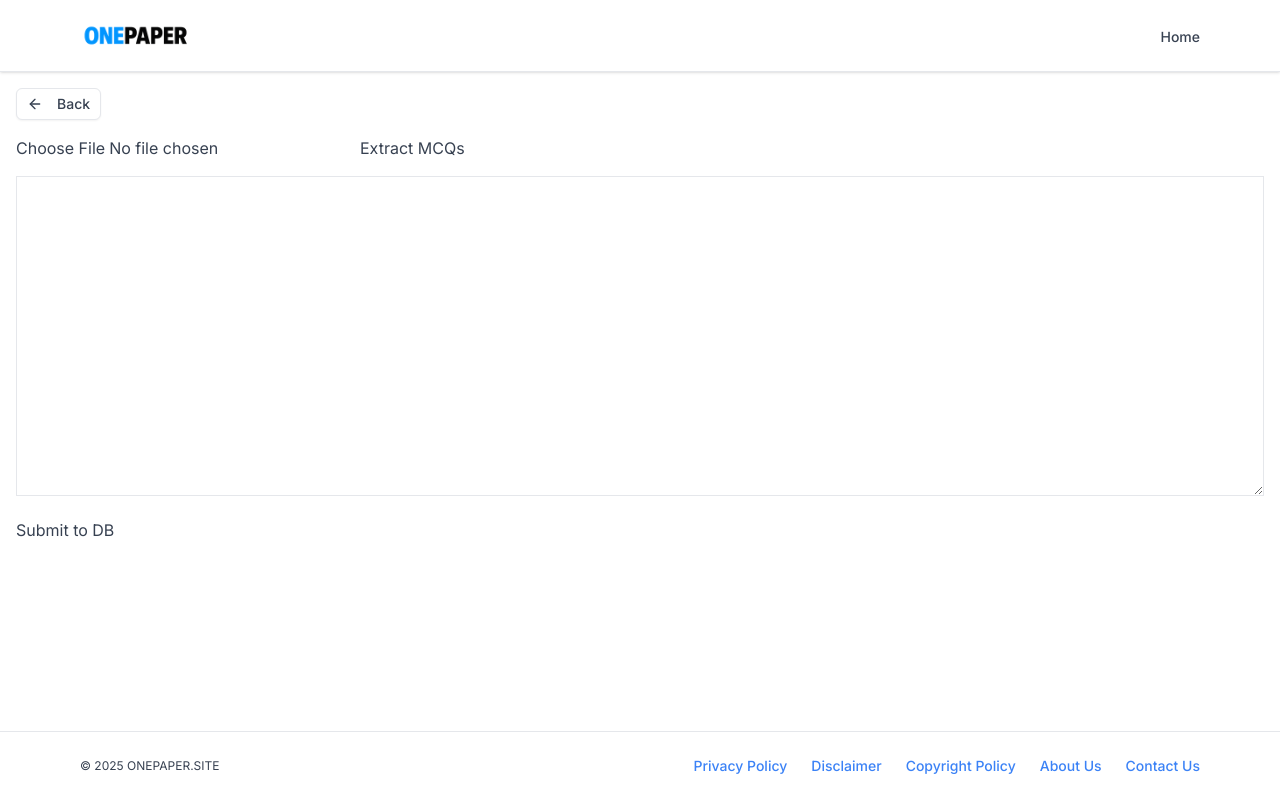
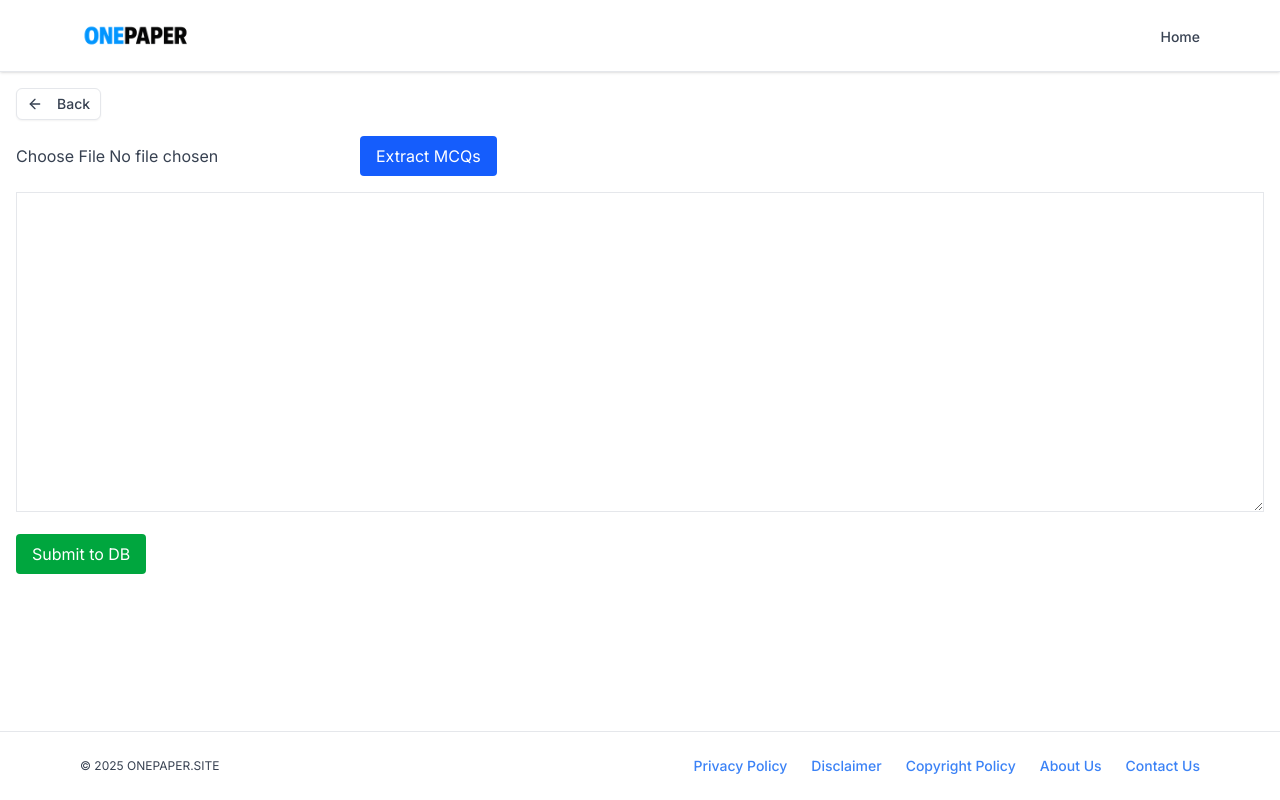
Before and after one commit to waqarkhan424/mcqs-app, a Next.js app: page /admin/mcqs-upload2 in a window 1280 px wide. Built offline with nearby package versions, Linux system fonts and the light colour scheme.

Commit message:
new commit

```diff
--- a/app/admin/actions/add_mcqs.ts
+++ b/app/admin/actions/add_mcqs.ts
@@ -1,3 +1,4 @@
+// app/actions/add_mcqs.ts
 "use server";
 
 import prisma from "@/lib/prisma";
--- a/app/admin/mcqs-upload2/page.tsx
+++ b/app/admin/mcqs-upload2/page.tsx
@@ -1,23 +1,41 @@
+// app/admin/mcqs-upload2/page.tsx
 "use client";
 
 import { useState } from "react";
-import { extract_and_parse_mcqs } from "../actions/extract_and_parse_mcqs";
+import Tesseract from "tesseract.js";
 import { add_mcqs } from "../actions/add_mcqs";
-
 
 export default function UploadMCQsPage() {
     const [parsedMCQs, setParsedMCQs] = useState("");
     const [file, setFile] = useState<File | null>(null);
+    const [loading, setLoading] = useState(false);
 
     const handleExtract = async () => {
         if (!file) return;
-        const formData = new FormData();
-        formData.append("image", file);
+        setLoading(true);
 
-        const res = await extract_and_parse_mcqs(formData);
-        if (res?.parsed) {
-            setParsedMCQs(JSON.stringify(res.parsed, null, 2));
+        const { data } = await Tesseract.recognize(file, "eng");
+        const text = data.text;
+
+        // MCQ Regex Parse
+        const mcqRegex =
+            /(.+?)\?\s*A\.\s*(.+?)\s*B\.\s*(.+?)\s*C\.\s*(.+?)\s*D\.\s*(.+?)(?:\s*correctAnswer[:=]?\s*(\w))?/g;
+
+        const results = [];
+        let match;
+        while ((match = mcqRegex.exec(text)) !== null) {
+            const [_, question, a, b, c, d, correct] = match;
+            results.push({
+                question: question.trim(),
+                options: [a.trim(), b.trim(), c.trim(), d.trim()],
+                correctAnswer: correct?.trim() || "",
+                category: "General Knowledge",
+                topic: "OCR Upload",
+            });
         }
+
+        setParsedMCQs(JSON.stringify(results, null, 2));
+        setLoading(false);
     };
 
     const handleSubmit = async () => {
@@ -35,13 +53,26 @@ export default function UploadMCQsPage() {
                 accept="image/*"
                 onChange={(e) => setFile(e.target.files?.[0] || null)}
             />
-            <button onClick={handleExtract}>Extract MCQs</button>
+            <button
+                onClick={handleExtract}
+                className="px-4 py-2 bg-blue-600 text-white rounded"
+                disabled={loading}
+            >
+                {loading ? "Extracting..." : "Extract MCQs"}
+            </button>
+
             <textarea
-                className="w-full h-80 border"
+                className="w-full h-80 border p-2 text-sm"
                 value={parsedMCQs}
                 onChange={(e) => setParsedMCQs(e.target.value)}
             />
-            <button onClick={handleSubmit}>Submit to DB</button>
+
+            <button
+                onClick={handleSubmit}
+                className="px-4 py-2 bg-green-600 text-white rounded"
+            >
+                Submit to DB
+            </button>
         </div>
     );
 }
```
Also changed, not shown: public/uploads/2.jpg (added).
